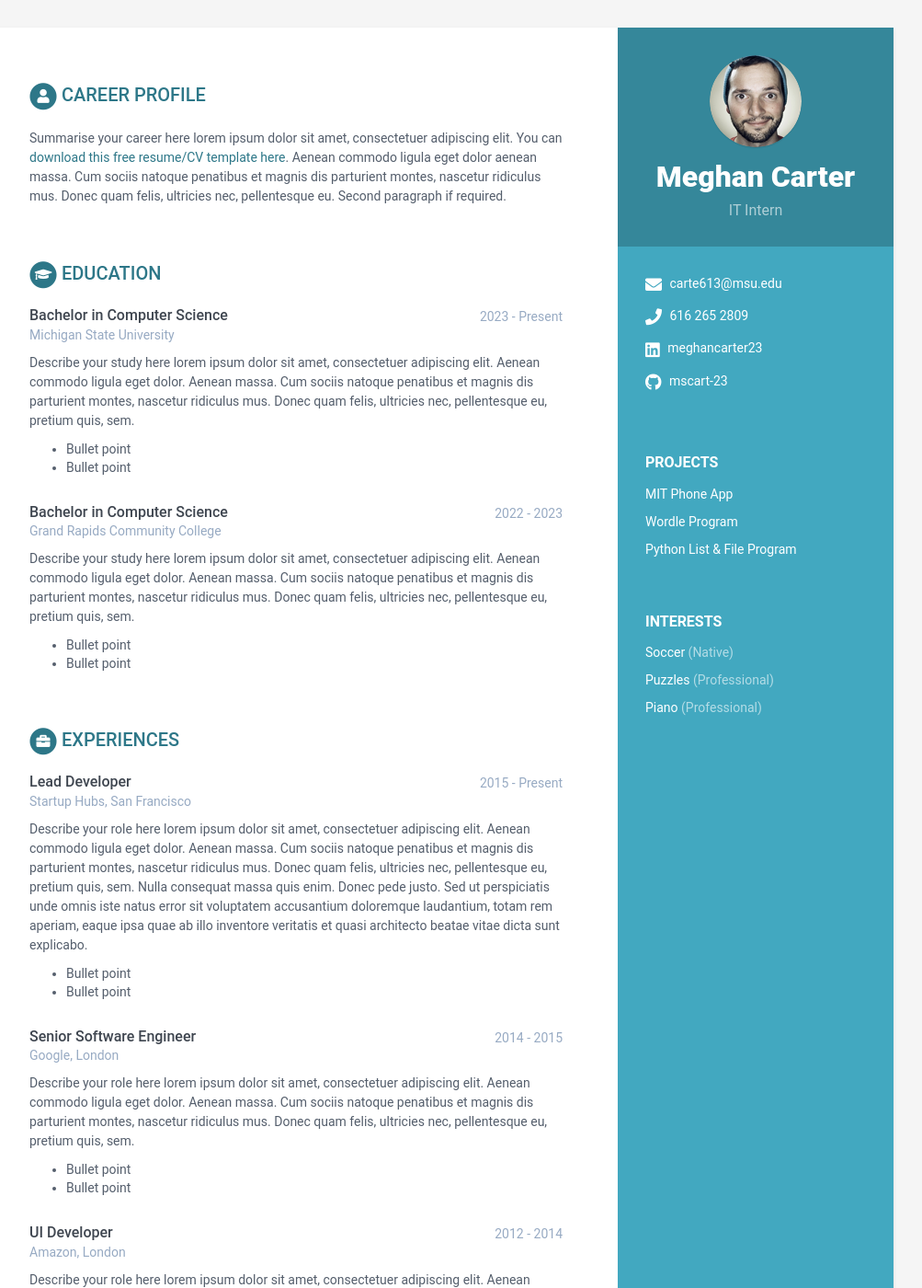
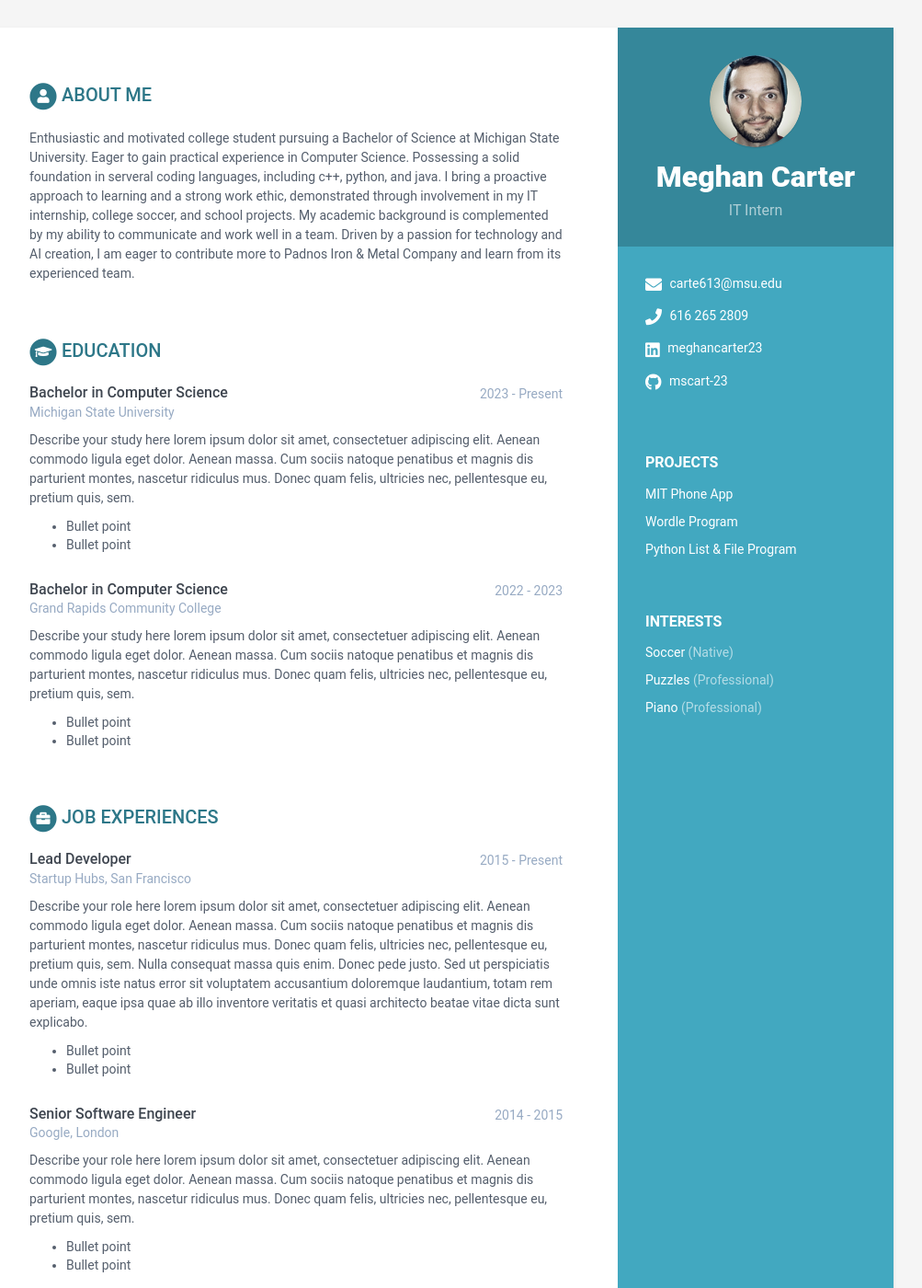
Before and after one commit to mscart-23/mscart-23.github.io, a Jekyll site: the page built from index.html, in a window 1280 px wide and 1400 px high. Shown: the whole window at 92% size, without its empty margins (168-1171 px from the left). Built offline with Jekyll 4.4.1, drawn with Linux system fonts in a browser that asks for light colours.

```diff
--- a/_data/data.yml
+++ b/_data/data.yml
@@ -43,14 +43,12 @@
           level: Professional
 
 career-profile:
-    title: Career Profile
+    title: About Me
     summary: |
-      Summarise your career here lorem ipsum dolor sit amet, consectetuer
-      adipiscing elit. You can [download this free resume/CV template here]().
-      Aenean commodo ligula eget dolor aenean massa. Cum sociis natoque
-      penatibus et magnis dis parturient montes, nascetur ridiculus mus.
-      Donec quam felis, ultricies nec, pellentesque eu.
-      Second paragraph if required.
+      Enthusiastic and motivated college student pursuing a Bachelor of Science at Michigan State University. Eager to gain practical experience in Computer Science. Possessing a solid foundation in serveral coding languages, including c++, python, and java.
+      I bring a proactive approach to learning and a strong work ethic, demonstrated through involvement in my IT internship, college soccer, and school projects. My academic background is complemented by my ability to communicate and work well in a team.
+      Driven by a passion for technology and AI creation, I am eager to contribute more to Padnos Iron & Metal Company and learn from its experienced team.
+
 education:
     title: Education
     info:
@@ -77,7 +75,7 @@
             - Bullet point
             - Bullet point
 experiences:
-    title: Experiences
+    title: Job Experiences
     info:
       - role: Lead Developer
         time: 2015 - Present
```
